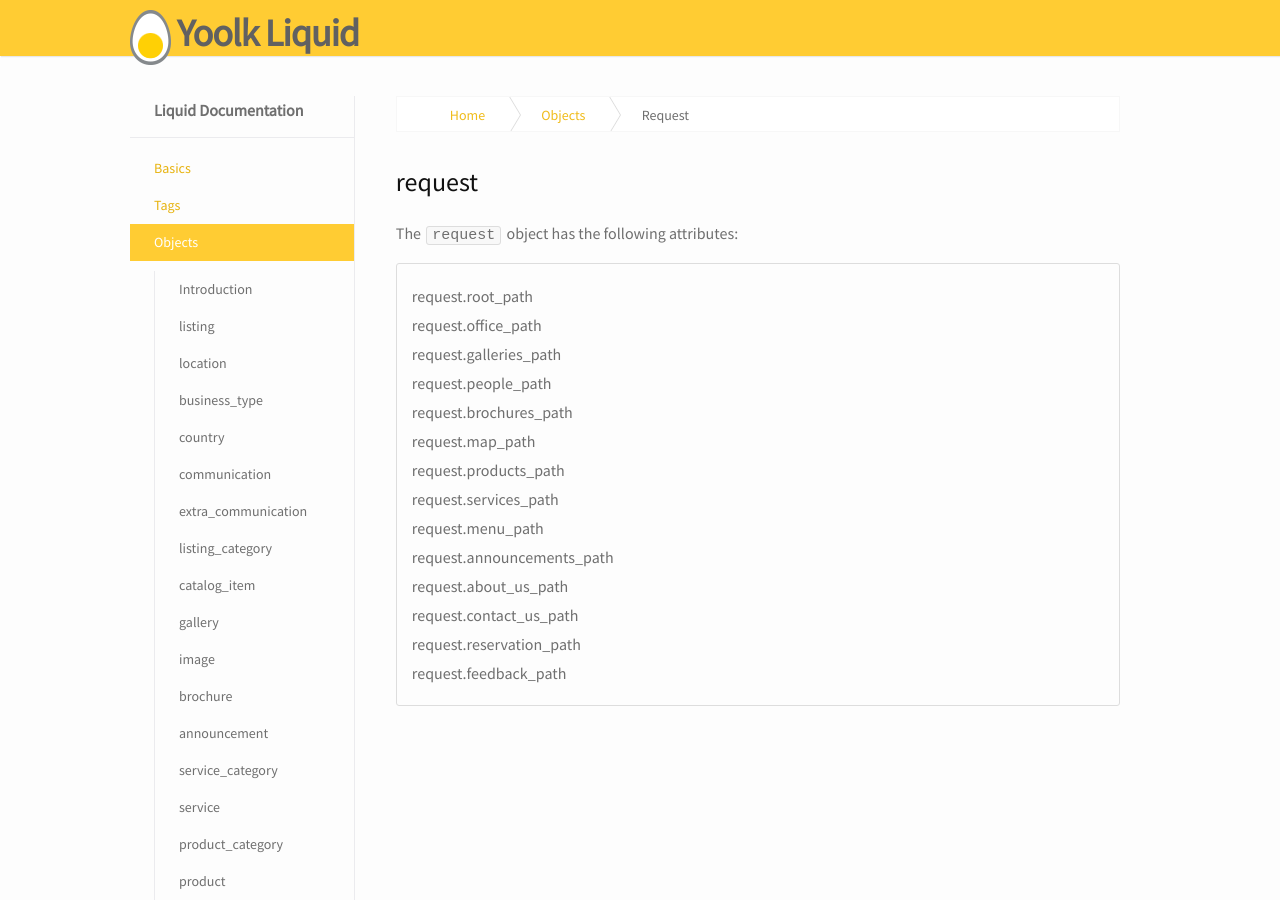
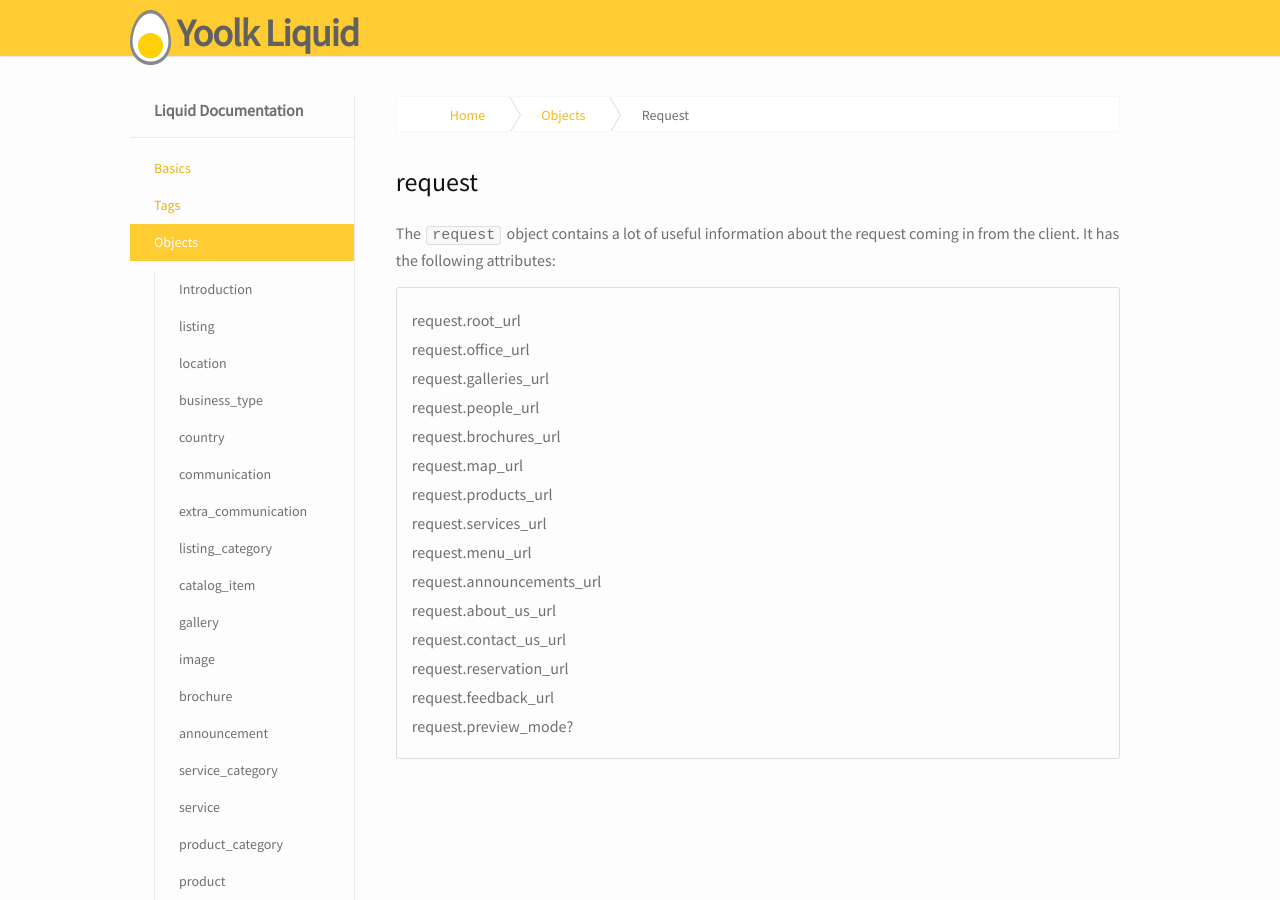
Before and after one commit to yoolk/liquid-documentation, a Jekyll site: the page built from objects/request/index.md, in a window 1280 px wide and 900 px high. Built offline with Jekyll 4.4.1, drawn with Linux system fonts in a browser that asks for light colours; nearby versions of some CDN libraries.

Commit message:
update doc

```diff
--- a/basics/types/index.markdown
+++ b/basics/types/index.markdown
@@ -4,7 +4,7 @@ title: Types - Basics - Yoolk Instant Website Themes
 ---
 <h2 class="section-title">Types</h2>
 
-Liquid objects can return one of six types: String, Number, Boolean, Nil, Array, or EmptyDrop. Liquid variables can be initialized by using the assign or capture tags.
+Liquid objects can return one of six types: String, Number, Boolean, Nil, or Array. Liquid variables can be initialized by using the assign or capture tags.
 
 <div class="panel">
   <div class="panel-body">
--- a/objects/index.markdown
+++ b/objects/index.markdown
@@ -21,5 +21,4 @@ To output an object's attribute on the page, wrap them in {% raw %}<code>{{</cod
 </div>
 
 <h2 id="global-objects" class="tags">Global Object</h2>
-<a href="{{ '/objects/listing/' | prepend: site.baseurl }}">Listing</a>
-can be used and accessed from **any file** in your theme, and are defined as **global object**, or global variable. It's the **only one** global object.
+**Global Object** can be used and accessed from **any file** in your theme, and are defined as **global objects**, or global variables. They are [listing]({{ '/objects/listing/' | prepend: site.baseurl }}), [request]({{ '/objects/request/' | prepend: site.baseurl }}), [current_account]({{ '/objects/account/' | prepend: site.baseurl }}), [current_domain]({{ '/objects/domain/' | prepend: site.baseurl }}), and [current_template]({{ '/objects/template/' | prepend: site.baseurl }}).
--- a/objects/request/index.md
+++ b/objects/request/index.md
@@ -5,25 +5,26 @@
 
 <h2 class="section-title">request</h2>
 
-The <code>request</code> object has the following attributes:
+The <code>request</code> object contains a lot of useful information about the request coming in from the client. It has the following attributes:
 
 <div class="panel">
   <div class="panel-body">
     <ul>
-      <li>request.root_path</li>
-      <li>request.office_path</li>
-      <li>request.galleries_path</li>
-      <li>request.people_path</li>
-      <li>request.brochures_path</li>
-      <li>request.map_path</li>
-      <li>request.products_path</li>
-      <li>request.services_path</li>
-      <li>request.menu_path</li>
-      <li>request.announcements_path</li>
-      <li>request.about_us_path</li>
-      <li>request.contact_us_path</li>
-      <li>request.reservation_path</li>
-      <li>request.feedback_path</li>
+      <li>request.root_url</li>
+      <li>request.office_url</li>
+      <li>request.galleries_url</li>
+      <li>request.people_url</li>
+      <li>request.brochures_url</li>
+      <li>request.map_url</li>
+      <li>request.products_url</li>
+      <li>request.services_url</li>
+      <li>request.menu_url</li>
+      <li>request.announcements_url</li>
+      <li>request.about_us_url</li>
+      <li>request.contact_us_url</li>
+      <li>request.reservation_url</li>
+      <li>request.feedback_url</li>
+      <li>request.preview_mode?</li>
     </ul>
   </div>
 </div>
```
Also changed, not shown: objects/instant_website/index.md (+2 -2 lines), objects/cover_photo/index.md (renamed from objects/cover_photos/index.md), objects/domain/index.md (renamed from objects/domains/index.md).
